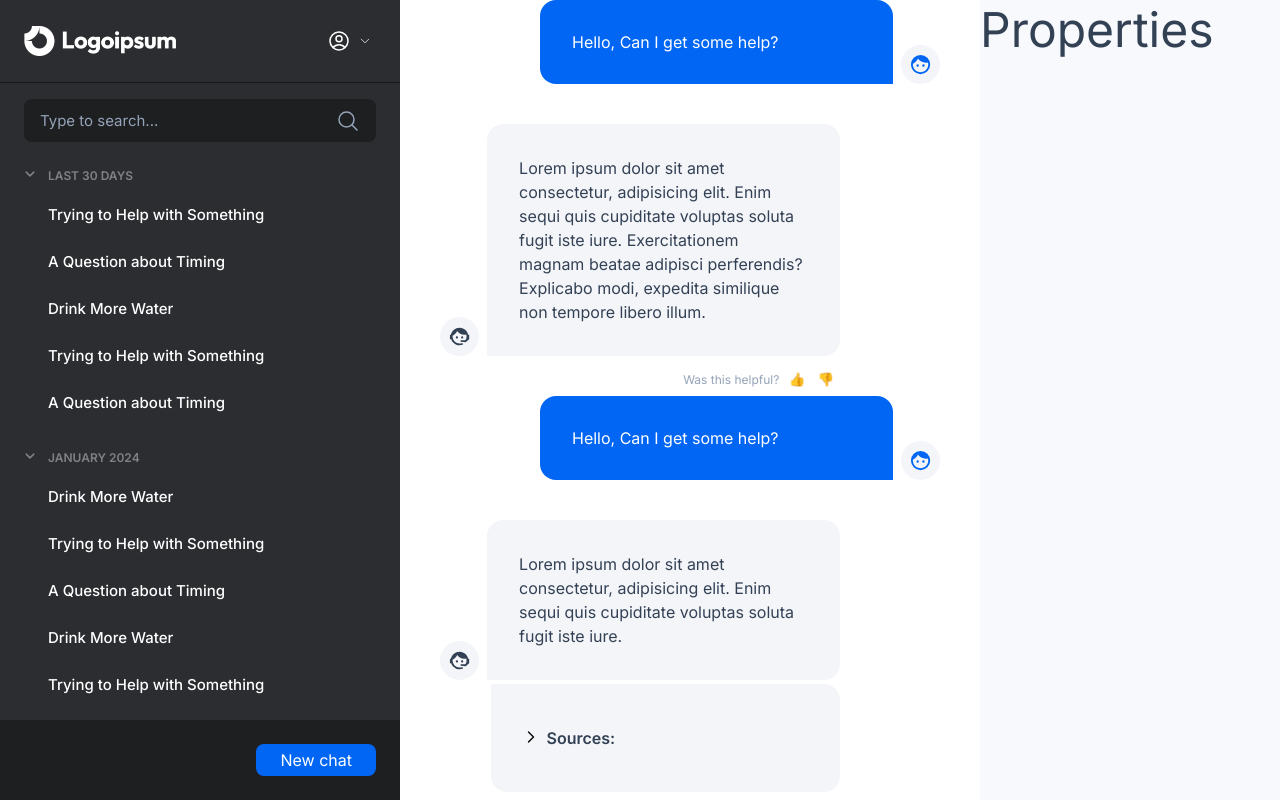
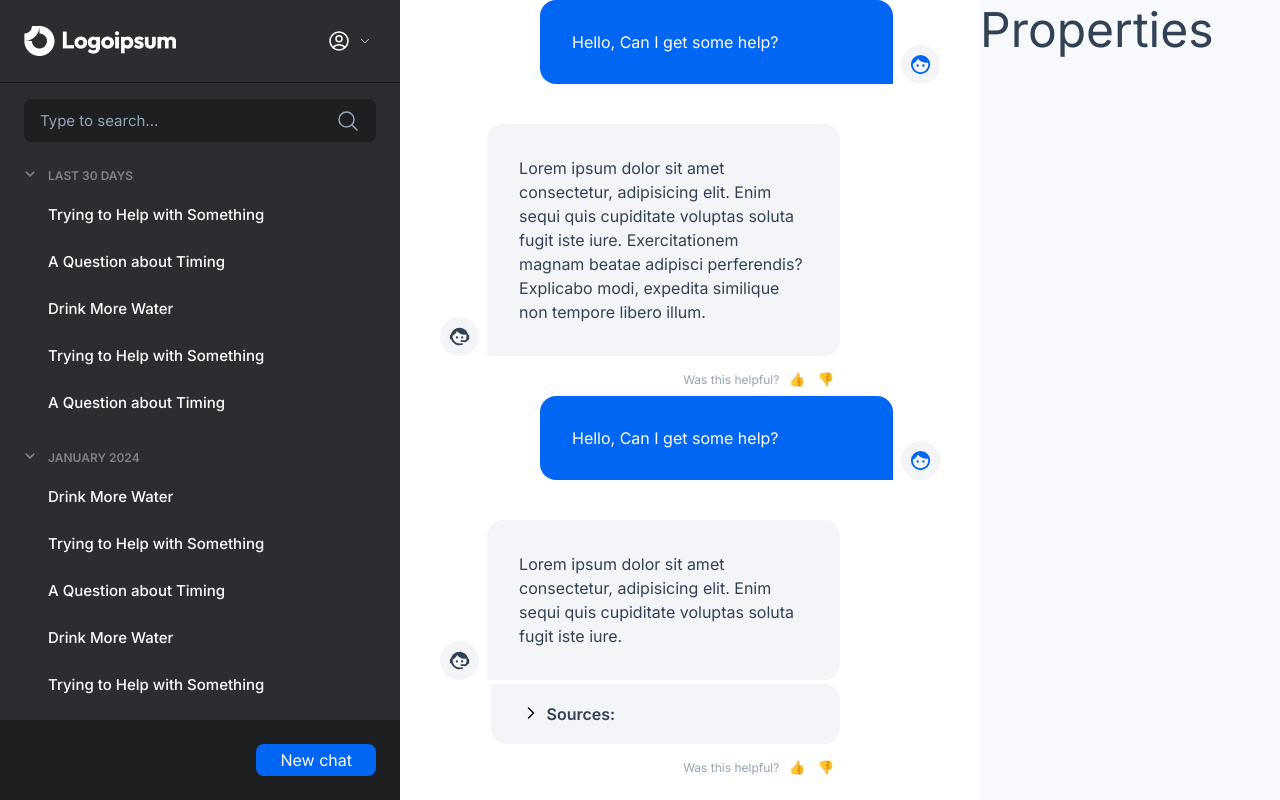
Before and after one commit to ZeevRispler/react-app, a React (Vite) app: page / in a window 1280 px wide. Built offline with nearby package versions, Linux system fonts and the light colour scheme.

Commit message:
Update Sources.css

```diff
--- a/src/Sources.css
+++ b/src/Sources.css
@@ -14,7 +14,7 @@
 }
 
 .comp-sources .inner-bubble {
-    padding: 32px;
+    padding: 8px 32px;
     width: 100%;
     border-radius: 16px 16px 0 16px;
     background-color: var(--bot-bubble-bg-color);
@@ -89,6 +89,7 @@
     align-items: center;
     width: 100%;
     margin-left: 24px;
+    margin-bottom: 12px;
 }
 .comp-sources .source a{
     width: 100%;
```
